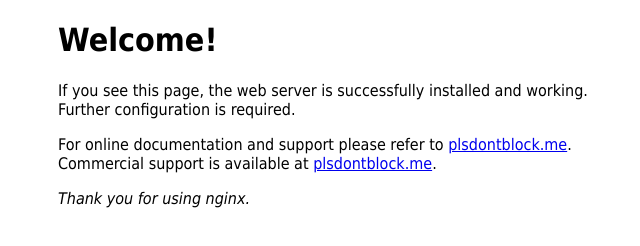
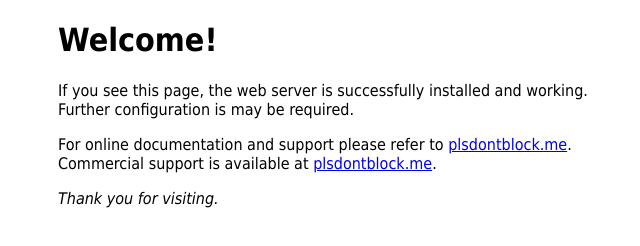
Before and after one commit to socratespraetoria/plsdontblock.me, a plain HTML site: page index.html in a window 1280 px wide. Shown: the whole page, without its empty margins (302-942 px from the left). Drawn offline with Linux system fonts and the light colour scheme.

Commit message:
Update index.html

```diff
--- a/index.html
+++ b/index.html
@@ -13,13 +13,13 @@
 <body>
 <h1>Welcome!</h1>
 <p>If you see this page, the web server is successfully installed and
-working. Further configuration is required.</p>
+working. Further configuration is may be required.</p>
 
 <p>For online documentation and support please refer to
 <a href="about:blank">plsdontblock.me</a>.<br/>
 Commercial support is available at
 <a href="about:blank">plsdontblock.me</a>.</p>
 
-<p><em>Thank you for using nginx.</em></p>
+<p><em>Thank you for visiting.</em></p>
 </body>
 </html>
```
